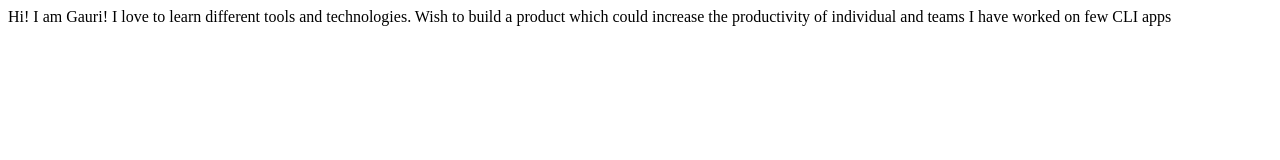
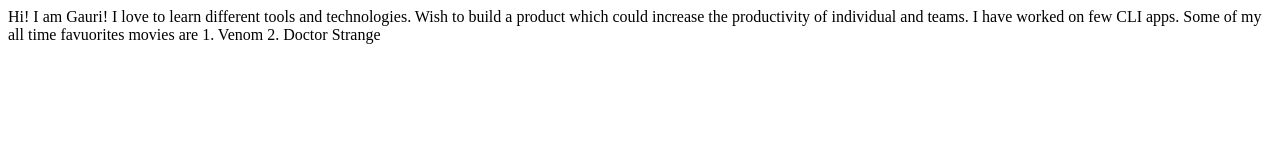
Before and after one commit to gauriagarwal/Gauri-Agarwal-site, a plain HTML site: page index.html in a window 1280 px wide. Drawn offline with Linux system fonts and the light colour scheme.

Commit message:
updated details about movies

```diff
--- a/index.html
+++ b/index.html
@@ -9,9 +9,12 @@
 <body>
 Hi! I am Gauri!
 I love to learn different tools and technologies.
-Wish to build a product which could increase the productivity of individual and teams
+Wish to build a product which could increase the productivity of individual and teams.
 
-I have worked on few CLI apps
+I have worked on few CLI apps.
 
+Some of my all time favuorites movies are
+1. Venom
+2. Doctor Strange
 </body>
 </html>
```
